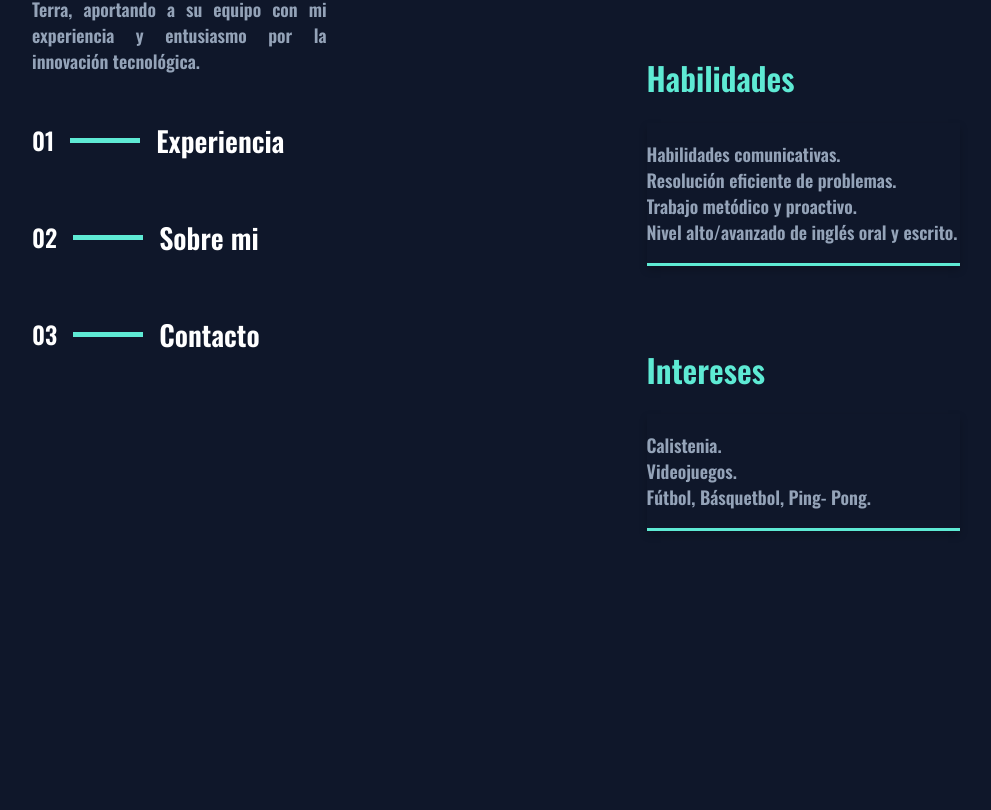
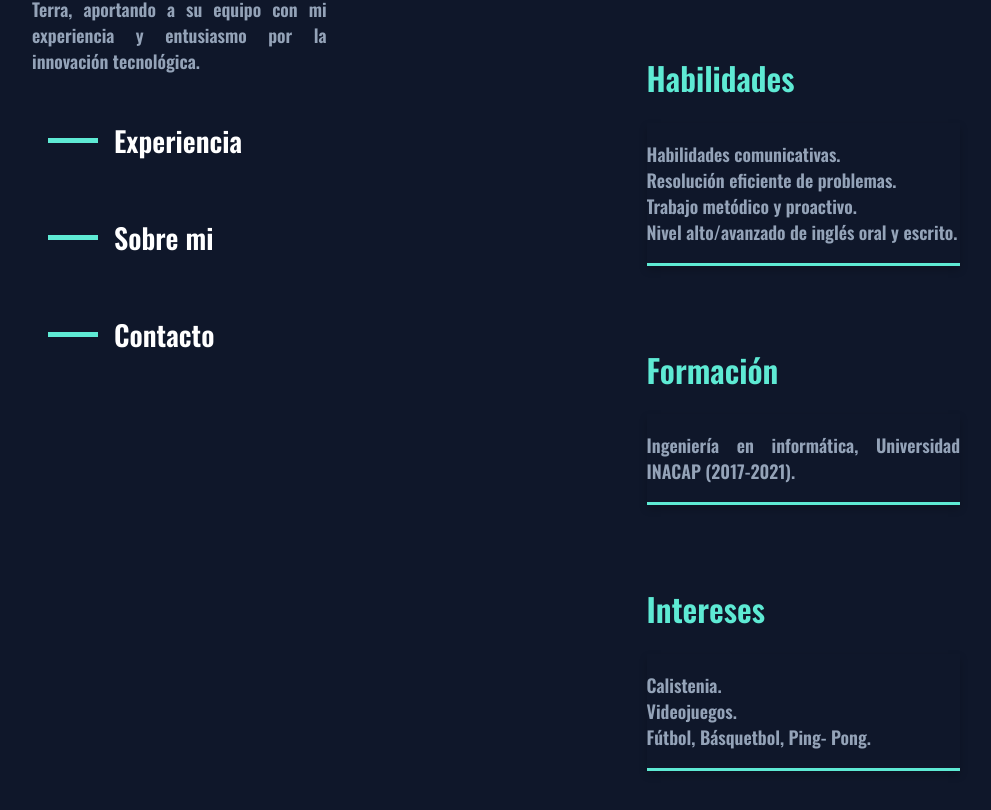
Before and after one commit to Madnolito/My-Portfolio, a React (Create React App) app: page /sobre-mi in a window 1280 px wide. Shown: the part 680-1490 px from the top of the page, without its empty margins (240-1231 px from the left). Built offline with nearby package versions, Linux system fonts and the light colour scheme.

Commit message:
V4.0.0 - Iconos - Sobre mi - formación

```diff
--- a/package.json
+++ b/package.json
@@ -14,6 +14,7 @@
     "framer-motion": "^10.18.0",
     "react": "^18.2.0",
     "react-dom": "^18.2.0",
+    "react-icons": "^5.0.1",
     "react-router-dom": "^6.21.2",
     "react-scripts": "5.0.1",
     "typescript": "^4.9.5",
--- a/src/Components/Contacto.tsx
+++ b/src/Components/Contacto.tsx
@@ -1,4 +1,6 @@
 import { motion } from "framer-motion";
+import { SiGithub, SiLinkedin } from "react-icons/si";
+import { BiLogoGmail } from "react-icons/bi";
 import '../Home.css'
 
 const fadeInVariants = {
@@ -23,7 +25,7 @@ export const Contacto = () => {
           <h1 className='experience'>Contacto</h1>
 
           {/* PRIMER CONTACTO */}
-          <h1 className='business-name'>Mándame un correo</h1>
+          <a className="contact-a" href="https://mail.google.com/mail/u/0/#inbox" target="e_blank"><h1 className='business-name'><BiLogoGmail /> Mándame un correo</h1></a>
           </motion.div>
 
           <motion.div
@@ -56,7 +58,7 @@ export const Contacto = () => {
           }}
           transition={{ duration: 1.1 }}
           >
-        <h1 className='business-name'>GitHub</h1>
+        <a className="contact-a" href="https://github.com/Madnolito" target="e_blank"><h1 className='business-name'><SiGithub /> GitHub</h1></a>
         </motion.div>
           <motion.div
           initial={{ opacity: 0, scale: 0.5 }}
@@ -88,7 +90,7 @@ export const Contacto = () => {
           }}
           transition={{ duration: 1.6 }}
           >
-        <h1 className='business-name'>Linkedin</h1>
+        <a className="contact-a" href="https://www.linkedin.com/in/emanuel-tapia-carcamo/" target="e_blank"><h1 className='business-name'><SiLinkedin /> Linkedin</h1></a>
         </motion.div>
 
           <motion.div
--- a/src/Components/Secciones.tsx
+++ b/src/Components/Secciones.tsx
@@ -1,4 +1,3 @@
-import React from 'react';
 import {Link} from 'react-router-dom';
 import '../Home.css'
 import { motion } from 'framer-motion';
@@ -17,7 +16,6 @@ export const Secciones = () => {
                 transition={{ duration: 0.3 }}
                 >
                 <Link className="seccion-title" to="/experiencia">
-                    <span>01</span>
                     <span className='line'></span>
                     <h3>Experiencia</h3>
                 </Link>
@@ -31,7 +29,6 @@ export const Secciones = () => {
                 transition={{ duration: 0.7 }}
                 >
                 <Link className="seccion-title" to="/sobre-mi">
-                    <span>02</span>
                     <span className='line'></span>
                     <h3 >Sobre mi</h3>
                 </Link>
@@ -45,7 +42,6 @@ export const Secciones = () => {
                 transition={{ duration: 1 }}
                 >
                 <Link className="seccion-title" to="/contacto">
-                    <span>03</span>
                     <span className='line'></span>
                     <h3>Contacto</h3>
                 </Link>
--- a/src/Components/Sobre-mi.tsx
+++ b/src/Components/Sobre-mi.tsx
@@ -83,7 +83,39 @@ export const Sobremi = () => {
         </motion.div>
         {/* FIN SEGUNDA EXP */}
 
-        {/* TERCERA EXPERIENCIA */}
+ {/* TERCERA EXPERIENCIA */}
+        <motion.div
+          initial={{ opacity: 0, scale: 0.5 }}
+          variants={fadeInVariants}
+          whileInView="animate"
+          viewport={{
+            once: true,
+          }}
+          transition={{ duration: 1.5 }}
+          >
+        <h1 className='business-name'>Formación</h1>
+        </motion.div>
+
+          <motion.div
+          initial={{ opacity: 0, scale: 0.5 }}
+          variants={fadeInVariants}
+          whileInView="animate"
+          viewport={{
+            once: true,
+          }}
+          transition={{ duration: 1 }}
+          whileHover={{ scale: 1.1 }}
+          >
+          <div className="card-container">
+          <div className='job-card'>
+          <p className='job-description'>Ingeniería en informática, Universidad INACAP (2017-2021).
+          </p>
+          </div>
+          </div>
+        </motion.div>
+
+
+        {/* CUARTA EXPERIENCIA */}
         <motion.div
           initial={{ opacity: 0, scale: 0.5 }}
           variants={fadeInVariants}
--- a/src/Home.css
+++ b/src/Home.css
@@ -9,7 +9,6 @@ body {
 }
 
 .manu-container-1 {
-  padding-bottom: 10rem;
   margin-bottom: 3rem;
   max-width: 580px;
   margin-left: 12rem;
@@ -17,7 +16,6 @@ body {
 
 .manu-container-2 {
   margin-top: 4rem;
-  padding-bottom: 10rem;
   margin-bottom: 3rem;
   max-width: 800px;
   margin-left: 10rem;
@@ -248,7 +246,15 @@ body {
     background-color: rgb(94 234 212/var(--tw-text-opacity));
     height: 5px;
     display: inline-block;
-    width: 70px;
+    width: 50px;
     margin-left: 16px;
     margin-right: 16px;
 }
+
+.icon{
+  border-bottom: solid;
+}
+
+.contact-a{
+  text-decoration: none;
+}
--- a/src/Home.tsx
+++ b/src/Home.tsx
@@ -5,6 +5,7 @@ import { Experiencia } from './Components/Experiencia';
 import { Contacto } from './Components/Contacto';
 import { Secciones } from './Components/Secciones';
 import { Sobremi } from './Components/Sobre-mi';
+import { FaComputer } from "react-icons/fa6";
 
 export const Home = () => {
 
@@ -32,7 +33,7 @@ export const Home = () => {
             initial={{ opacity: 0, x: -150 }}
             animate={{ opacity: 1, x: 0 }}
             transition={{ duration: 1.3 }}>
-            <h2 className='manu-subtitle'>Desarrollador full-stack</h2>
+            <h2 className='manu-subtitle'>Desarrollador full-stack <FaComputer className='icon' /></h2>
           </motion.div>
 
           <motion.div
```
Also changed, not shown: 1 other file (tests, documents, lock files or other folders).
